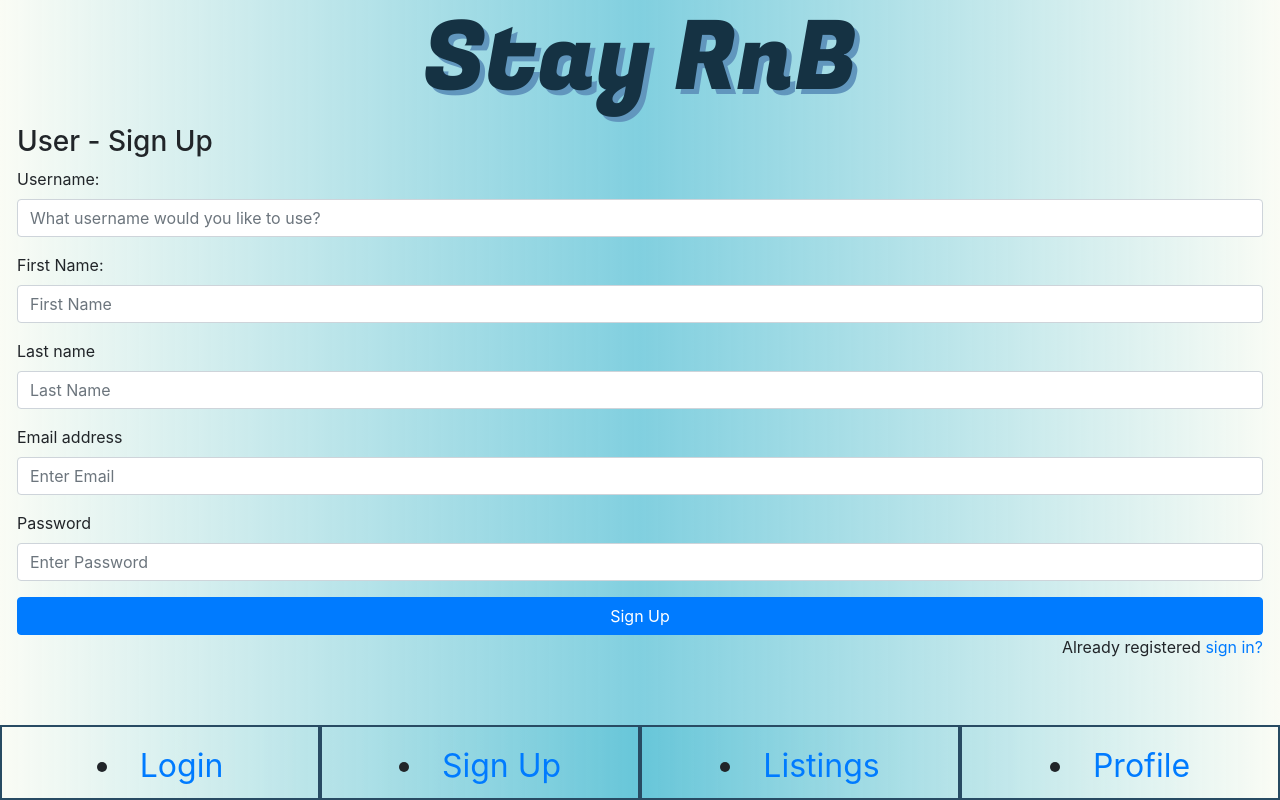
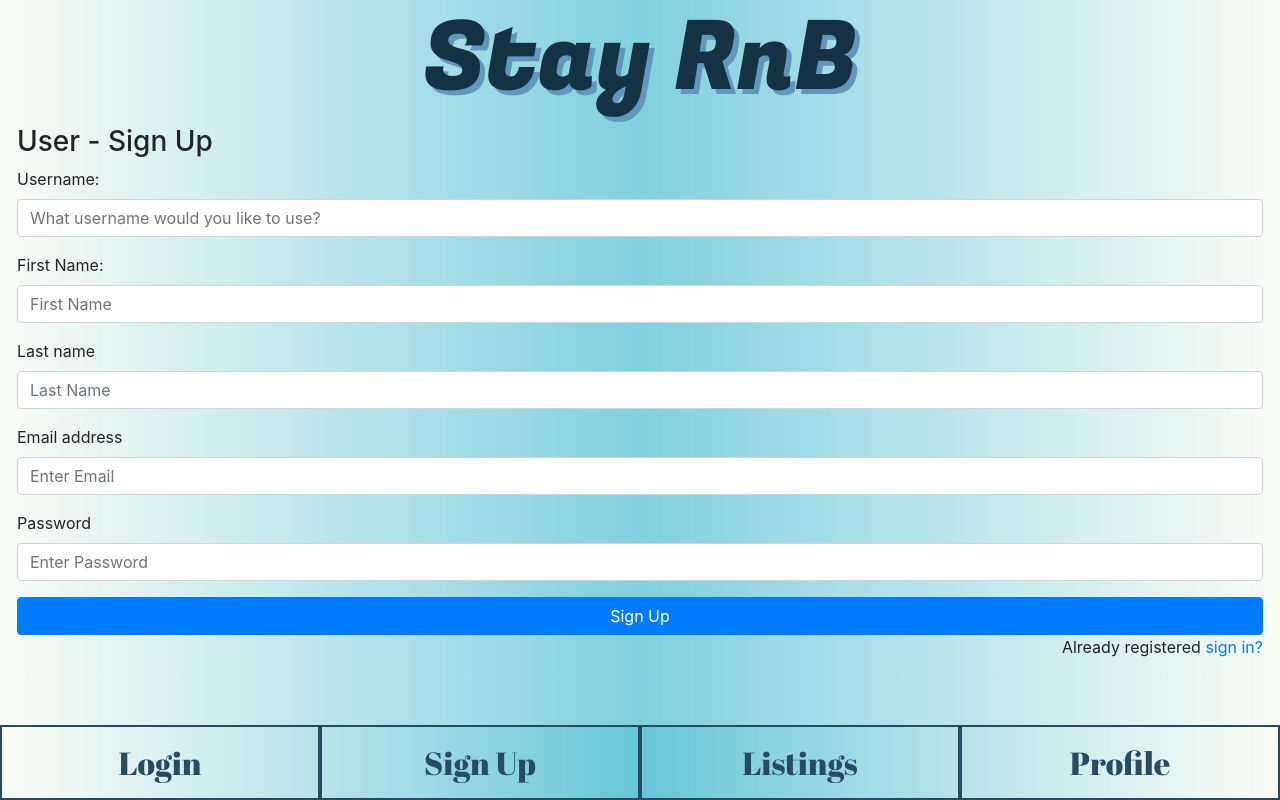
Before and after one commit to code-monkey713/Stay-RnB-Web, a React (Create React App) app: page /signup in a window 1280 px wide. Built offline with nearby package versions, Linux system fonts and the light colour scheme; the HTML template or start-up script is replaced by a standard one.

Commit message:
background styling for body, tabs, styled links

```diff
--- a/src/App.css
+++ b/src/App.css
@@ -1,24 +1,30 @@
 body {
   margin: 0;
   padding: 2px;
-  font-family: -apple-system, BlinkMacSystemFont, "Segoe UI", "Roboto", "Oxygen", "Ubuntu",
-    "Cantarell", "Fira Sans", "Droid Sans", "Helvetica Neue", sans-serif;
+  font-family: -apple-system, BlinkMacSystemFont, "Segoe UI", "Roboto", "Oxygen",
+    "Ubuntu", "Cantarell", "Fira Sans", "Droid Sans", "Helvetica Neue",
+    sans-serif;
   -webkit-font-smoothing: antialiased;
   -moz-osx-font-smoothing: grayscale;
-  /* background-image: url("https://images.unsplash.com/photo-1580587771525-78b9dba3b914?ixlib=rb-1.2.1&ixid=MXwxMjA3fDB8MHxwaG90by1wYWdlfHx8fGVufDB8fHw%3D&auto=format&fit=crop&w=2467&q=80"); */
-  background: rgb(250,252,245);
-background: linear-gradient(90deg, rgba(250,252,245,1) 0%, rgba(96,195,215,0.7903536414565826) 50%, rgba(250,252,245,1) 100%);
+  background: rgb(250, 252, 245);
+  background: linear-gradient(
+    90deg,
+    rgba(250, 252, 245, 1) 0%,
+    rgba(96, 195, 215, 0.7903536414565826) 50%,
+    rgba(250, 252, 245, 1) 100%
+  );
 }
 
 code {
-  font-family: source-code-pro, Menlo, Monaco, Consolas, "Courier New", monospace;
+  font-family: source-code-pro, Menlo, Monaco, Consolas, "Courier New",
+    monospace;
 }
 
 .title {
-  font-family: 'Fugaz One', cursive;
+  font-family: "Fugaz One", cursive;
   color: #153243;
   font-size: 6em;
-  text-shadow: 5px 5px #6196BD;
+  text-shadow: 5px 5px #6196bd;
 }
 
 .footer {
@@ -28,17 +34,27 @@
   width: 100vw;
   height: 75px;
   text-align: center;
-  background: rgb(250,252,245);
-  background: linear-gradient(90deg, rgba(250,252,245,1) 0%, rgba(96,195,215,0.7903536414565826) 50%, rgba(250,252,245,1) 100%);
+  background: rgb(250, 252, 245);
+  background: linear-gradient(
+    90deg,
+    rgba(250, 252, 245, 1) 0%,
+    rgba(96, 195, 215, 0.7903536414565826) 50%,
+    rgba(250, 252, 245, 1) 100%
+  );
 }
 
 .tab {
-  border: #284B63 2px solid;
-  padding-top: 15px;
+  border: #284b63 2px solid;
+  padding-top: 12px;
 }
 
-.tabLinks, h2 {
-  color: #284B63;
-  font-family: 'Abril Fatface', cursive;
+.tabList,
+h2 {
+  font-family: "Abril Fatface", cursive;
+  list-style: none;
+}
+
+.tabLink {
   text-decoration: none;
+  color: #284b63;
 }
```
